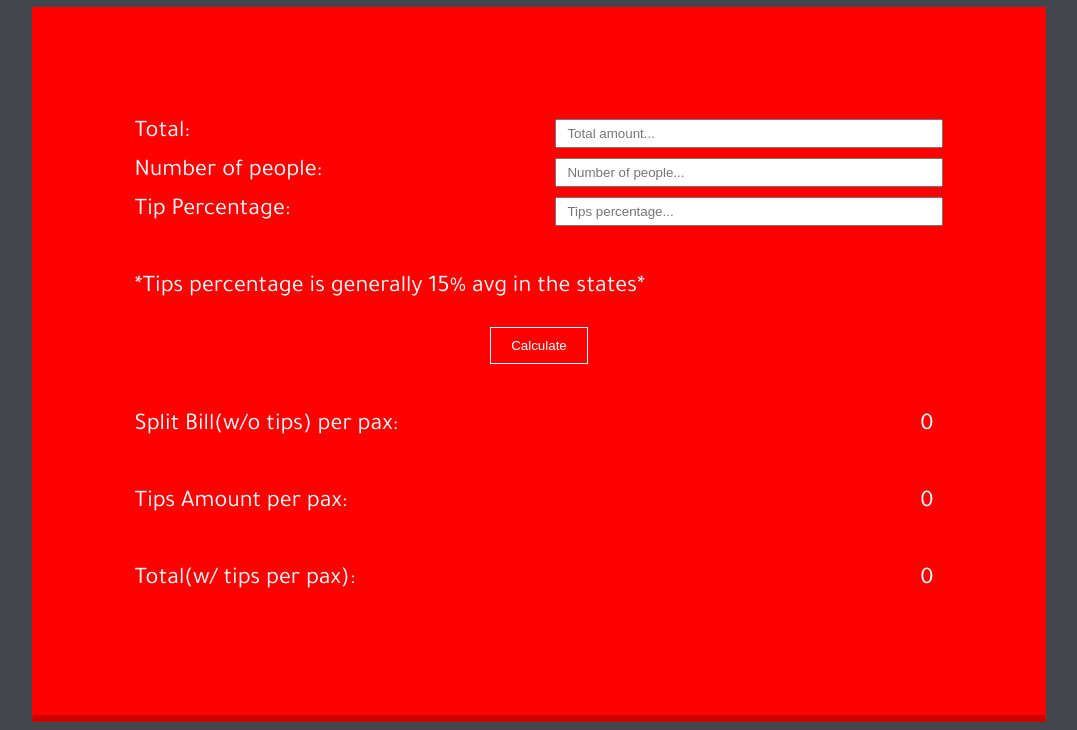
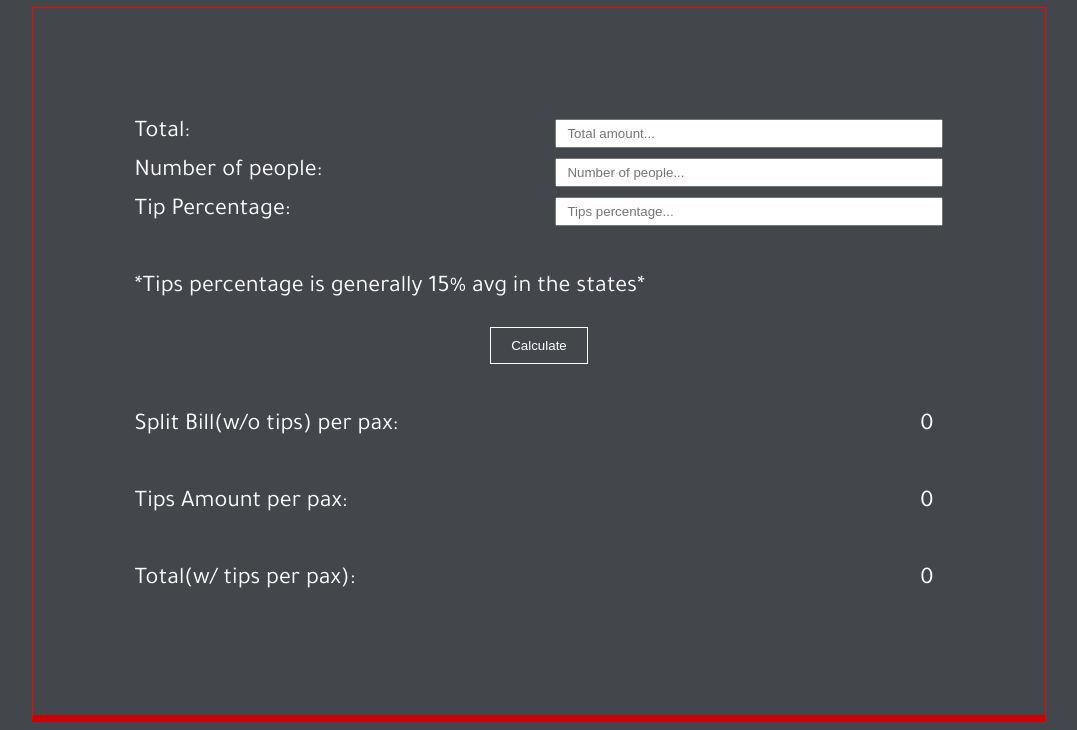
Before and after one commit to anthonyjwwong/tips-calculator-restaraunt, a plain HTML site: page index.html in a window 1280 px wide. Shown: the part 148-878 px from the top of the page, without its empty margins (101-1178 px from the left). Drawn offline with Linux system fonts and the light colour scheme.

Commit message:
Update styles.css

```diff
--- a/css/styles.css
+++ b/css/styles.css
@@ -33,7 +33,7 @@ header {
   margin: 0 auto;
   border: 1px solid red;
   width: 95vw;
-  background: red;
+  background: #aec6c;
   color: white;
   border-bottom: 0.3rem solid #cc0000; }
   .bill input {
```
